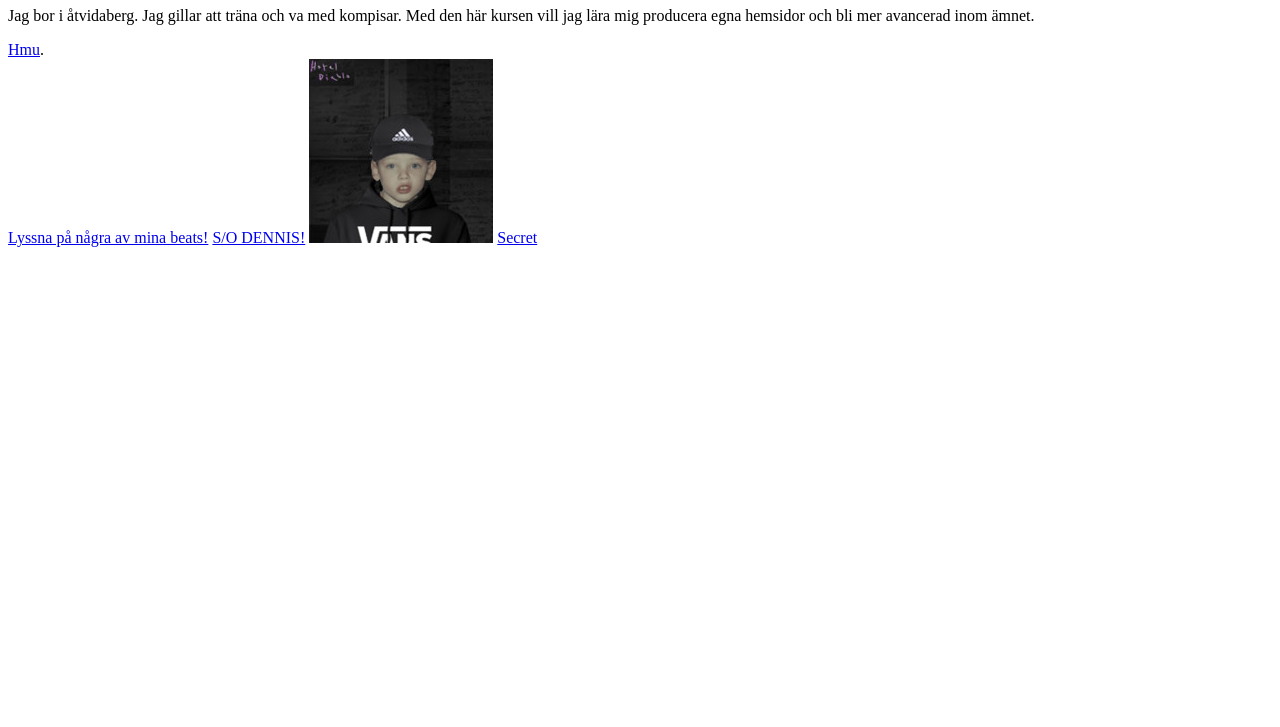
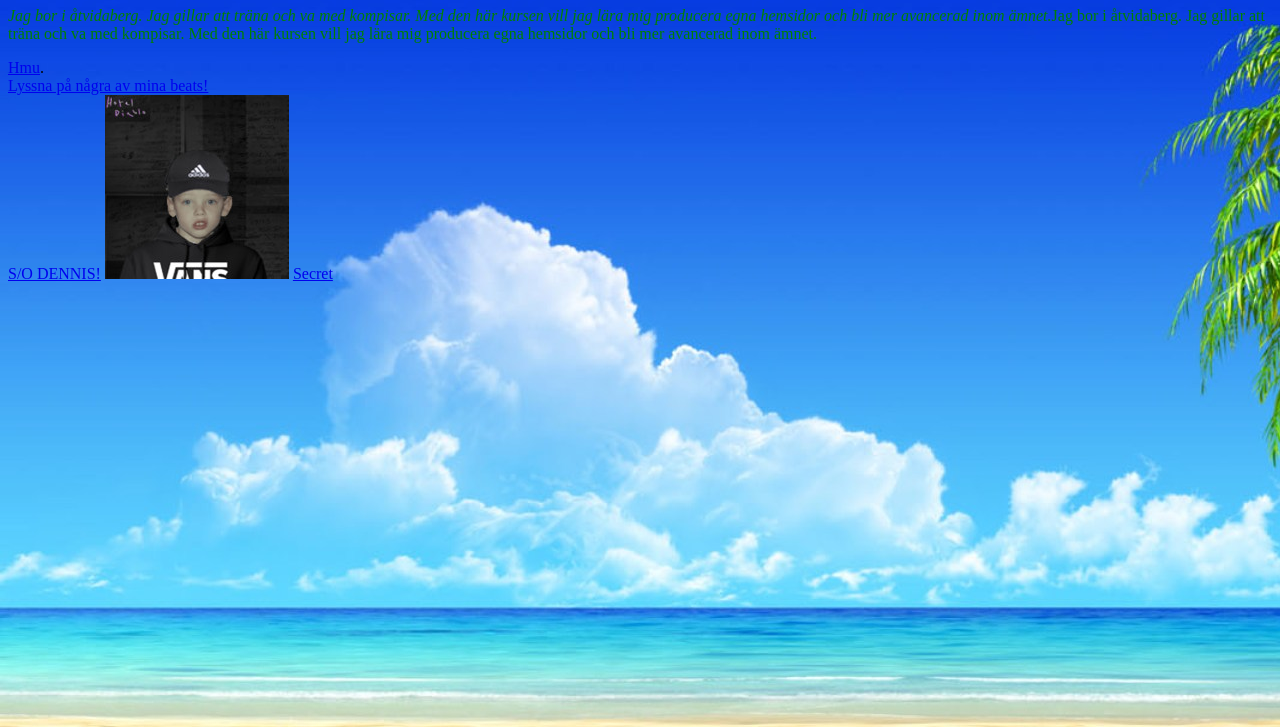
Before and after one commit to alenor507/alenor507.github.io, a plain HTML site: page index.html in a window 1280 px wide. Shown: the part 73-800 px from the top of the page. Drawn offline with Linux system fonts and the light colour scheme.

Commit message:
Update index.html

```diff
--- a/index.html
+++ b/index.html
@@ -5,7 +5,7 @@
     <title> Min Sida</title>
     <style>
         body {
-            background-image: url("\\hebe-a\hem50b\alenor507\Mina dokument\Webbutveckling\free-beach-background-2.jpg")
+            background-image: url("free-beach-background-2.jpg")
         }
     </style>
 </head>
@@ -13,13 +13,17 @@
 
 <body>
     <h1>Hej jag heter Alexis!</h1>
-    <p>Jag bor i åtvidaberg. Jag gillar att träna och va med kompisar. Med den här kursen vill jag lära mig producera
+
+    <p style="color:green;">
+
+        <i> Jag bor i åtvidaberg. Jag gillar att träna och va med kompisar. Med den här kursen vill jag lära mig producera
+            egna hemsidor och bli mer avancerad inom ämnet.</i>Jag bor i åtvidaberg. Jag gillar att träna och va med kompisar. Med den här kursen vill jag lära mig producera
         egna hemsidor och bli mer avancerad inom ämnet.</p>
 
     <a href="mailto:herolix8756@gmail.com">Hmu</a>.<br>
 
     <a href="https://soundcloud.com/alekee">Lyssna på några av mina beats!</a>
-
+    <br>
     <a href="https://dennisoscarsson.github.io">S/O DENNIS!</a>
 
     <img src="1eece1058baddacef0aaa1dbb5765e650884bcc5_full.jpg" />
```
